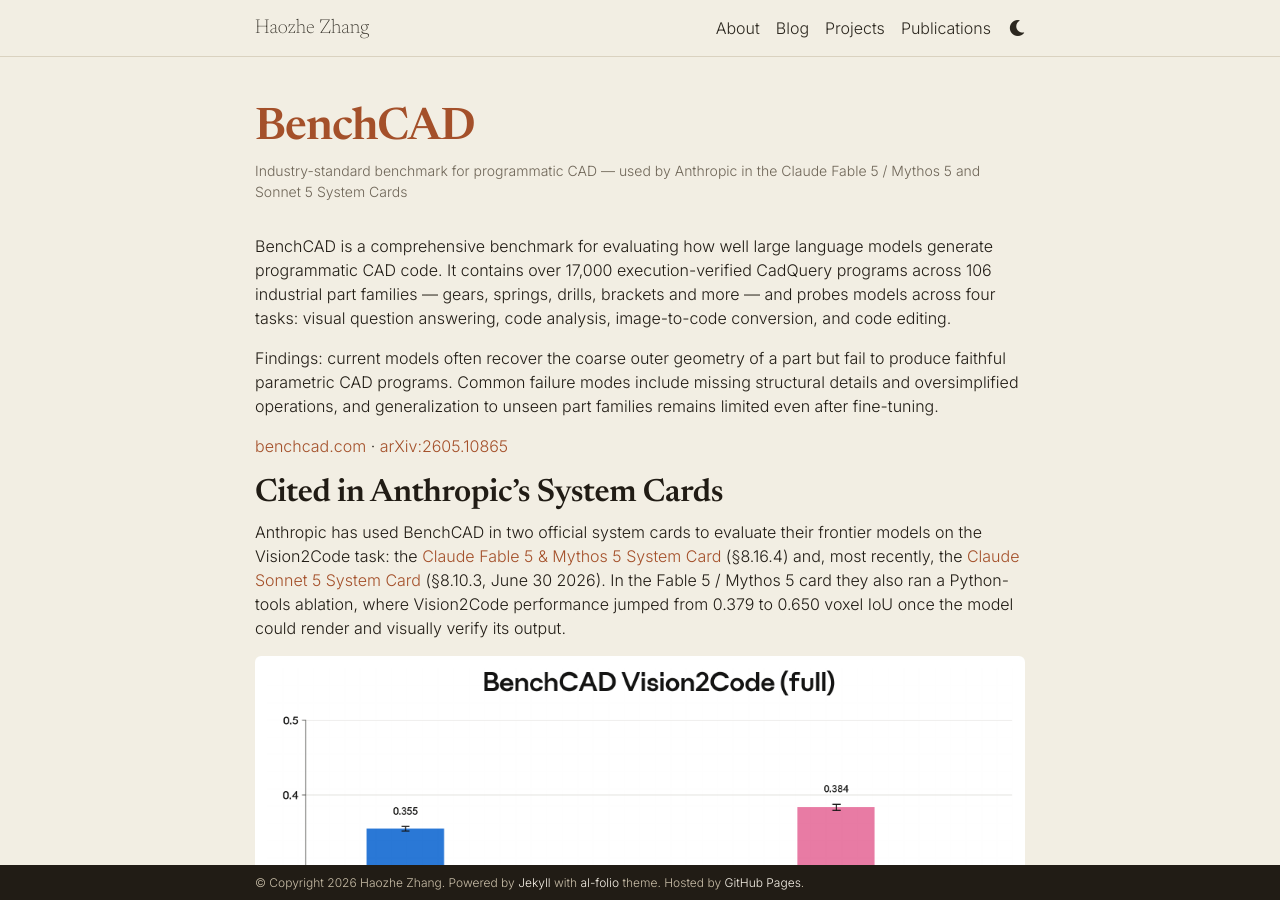
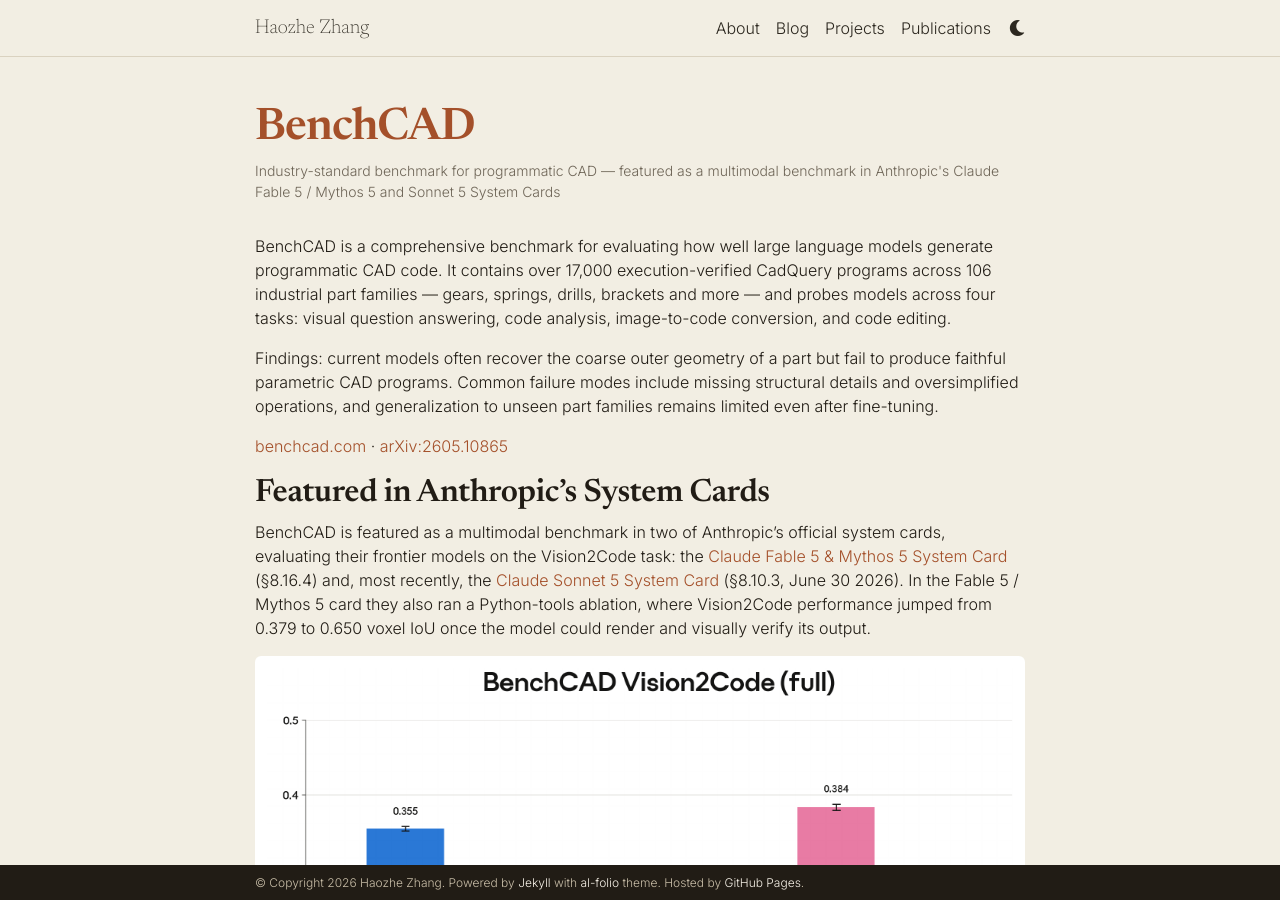
Before and after one commit to HaozheZhang6/HaozheZhang6.github.io, a Jekyll site: the page built from _projects/1_project.md, in a window 1280 px wide and 900 px high. Built offline with Jekyll 4.4.1, drawn with Linux system fonts in a browser that asks for light colours; a style sheet for code colours, icons or effects is not loaded.

Commit message:
Reword 'used by Anthropic' → 'featured as a multimodal benchmark in Anthropic's ... System Card(s)'

```diff
--- a/_bibliography/papers.bib
+++ b/_bibliography/papers.bib
@@ -28,7 +28,7 @@
   journal    = {arXiv preprint arXiv:2605.10865},
   title     = {BenchCAD: A Comprehensive, Industry-Standard Benchmark for Programmatic CAD},
   corr      = {† Corresponding authors},
-  award     = {Used by Anthropic in the Claude Fable 5 / Mythos 5 and Sonnet 5 System Cards},
+  award     = {Featured as a multimodal benchmark in Anthropic's Claude Fable 5 / Mythos 5 and Sonnet 5 System Cards},
   year      = {2026},
   publisher = {},
   volume    = {},
--- a/_projects/1_project.md
+++ b/_projects/1_project.md
@@ -1,7 +1,7 @@
 ---
 layout: page
 title: BenchCAD
-description: "Industry-standard benchmark for programmatic CAD — used by Anthropic in the Claude Fable 5 / Mythos 5 and Sonnet 5 System Cards"
+description: "Industry-standard benchmark for programmatic CAD — featured as a multimodal benchmark in Anthropic's Claude Fable 5 / Mythos 5 and Sonnet 5 System Cards"
 img: assets/img/projects/benchcad.png
 importance: 1
 category: ai
@@ -14,9 +14,9 @@
 
 [benchcad.com](https://benchcad.com) · [arXiv:2605.10865](https://arxiv.org/abs/2605.10865)
 
-## Cited in Anthropic's System Cards
+## Featured in Anthropic's System Cards
 
-Anthropic has used BenchCAD in two official system cards to evaluate their frontier models on the Vision2Code task: the [Claude Fable 5 &amp; Mythos 5 System Card](https://www-cdn.anthropic.com/2f9323abbcc4abe219577539efe19a623c9ca2bd/Claude%20Fable%205%20&%20Claude%20Mythos%205%20System%20Card.pdf) (§8.16.4) and, most recently, the [Claude Sonnet 5 System Card](https://www-cdn.anthropic.com/480e0bb54327b9622282e9c39a83a4f490ed377e/Claude%20Sonnet%205%20System%20Card.pdf) (§8.10.3, June 30 2026). In the Fable 5 / Mythos 5 card they also ran a Python-tools ablation, where Vision2Code performance jumped from 0.379 to 0.650 voxel IoU once the model could render and visually verify its output.
+BenchCAD is featured as a multimodal benchmark in two of Anthropic's official system cards, evaluating their frontier models on the Vision2Code task: the [Claude Fable 5 &amp; Mythos 5 System Card](https://www-cdn.anthropic.com/2f9323abbcc4abe219577539efe19a623c9ca2bd/Claude%20Fable%205%20&%20Claude%20Mythos%205%20System%20Card.pdf) (§8.16.4) and, most recently, the [Claude Sonnet 5 System Card](https://www-cdn.anthropic.com/480e0bb54327b9622282e9c39a83a4f490ed377e/Claude%20Sonnet%205%20System%20Card.pdf) (§8.10.3, June 30 2026). In the Fable 5 / Mythos 5 card they also ran a Python-tools ablation, where Vision2Code performance jumped from 0.379 to 0.650 voxel IoU once the model could render and visually verify its output.
 
 <img src="/assets/img/projects/benchcad_syscard_full.png" alt="BenchCAD Vision2Code scores, full benchmark" style="display:block;width:100%;height:auto;margin:1rem auto;border-radius:6px;">
 
```
Also changed, not shown: _news/announcement_14.md (+1 -1 lines), _news/announcement_15.md (+1 -1 lines).
